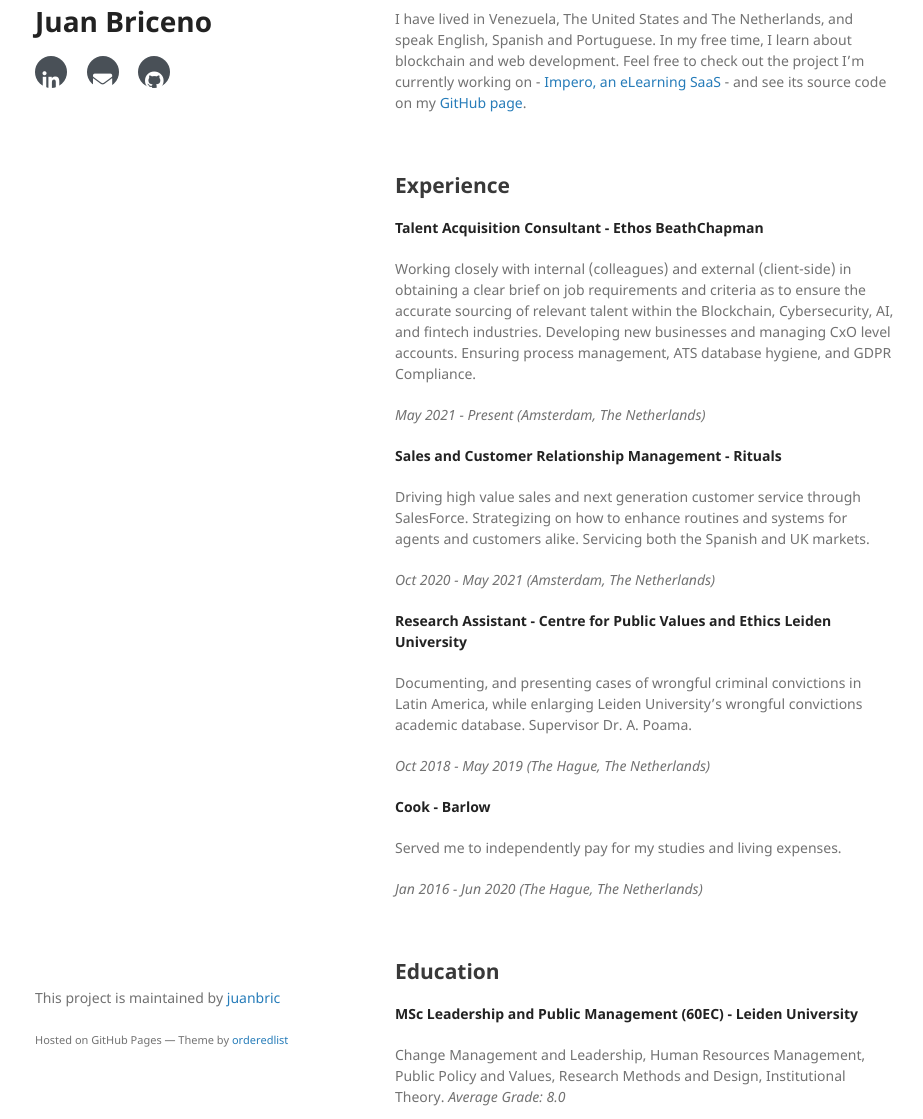
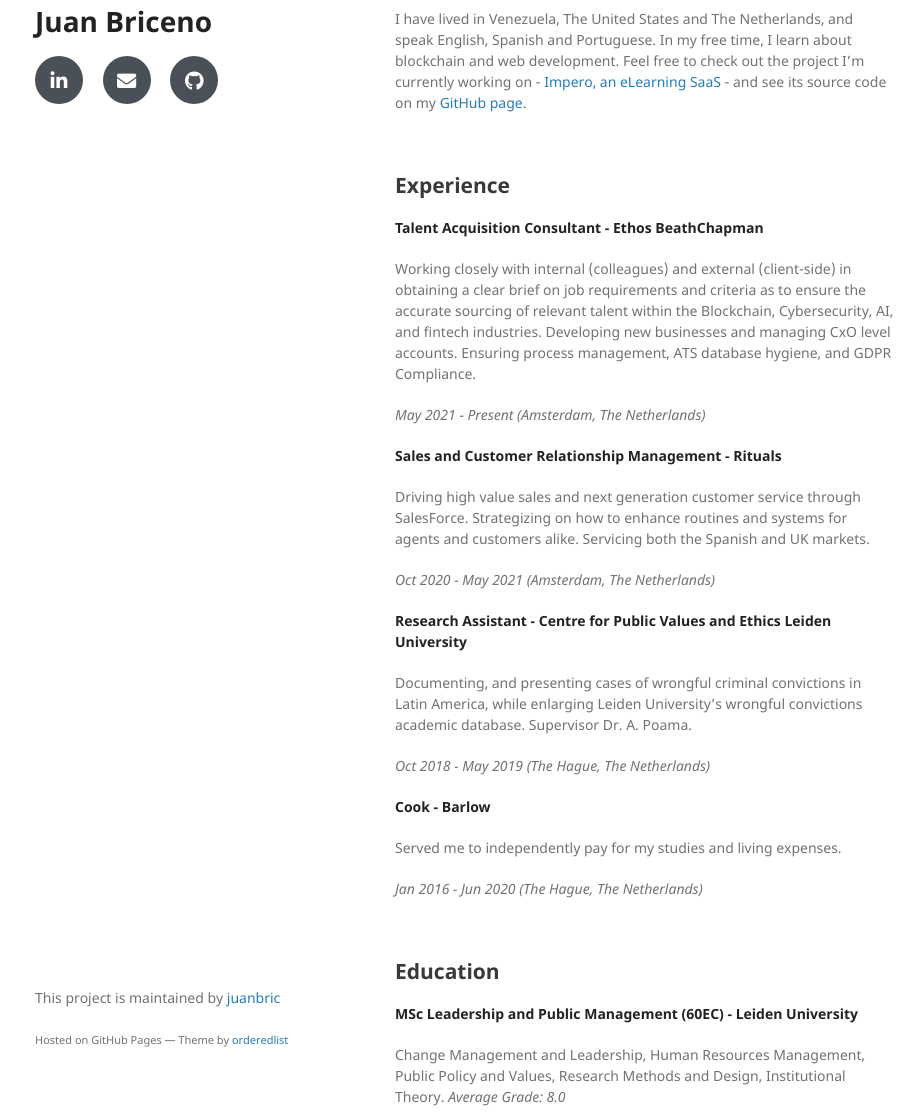
Before and after one commit to juanbric/homepage, a Jekyll site: the page built from index.md, in a window 1280 px wide and 1400 px high. Shown: the part 281-1400 px from the top of the window, without its empty margins (175-1098 px from the left). Built offline with Jekyll 4.4.1, drawn with Linux system fonts in a browser that asks for light colours; nearby versions of some CDN libraries; our own code applies the rules of GitHub Pages for plain Markdown files; a style sheet for code colours, icons or effects is not loaded.

Commit message:
Update jekyll-theme-minimal.scss

```diff
--- a/_sass/jekyll-theme-minimal.scss
+++ b/_sass/jekyll-theme-minimal.scss
@@ -138,7 +138,7 @@ ul.downloads {
 
 
 
-.social-icons a {display:inline-block;height:2rem;width:2rem;background-color:#495057;color:#fff!important;border-radius:100%;text-align:center;font-size:1.2rem;line-height:3.1rem;margin-right:1rem}.social-icons a:last-child{margin-right:0}.social-icons a:hover{background-color:#000000}
+.social-icons a {display:inline-block;height:3rem;width:3rem;background-color:#495057;color:#fff!important;border-radius:100%;text-align:center;font-size:1.2rem;line-height:3.1rem;margin-right:1rem}.social-icons a:last-child{margin-right:0}.social-icons a:hover{background-color:#000000}
 
 .downloads li {
   width:89px;
```
